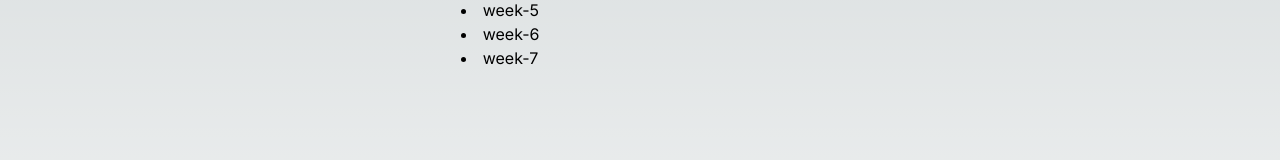
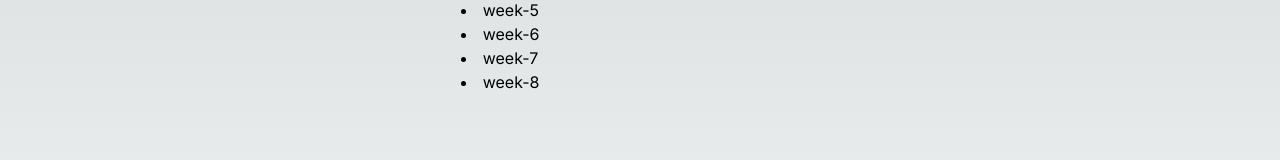
Before and after one commit to Aaron-1303/cprg306-assignments, a Next.js app in the folder cprg306-assignments/: page / in a window 1280 px wide. Shown: the part 194-354 px from the top of the page. Built offline with nearby package versions, Linux system fonts and the light colour scheme.

Commit message:
Update page.js

```diff
--- a/cprg306-assignments/app/page.js
+++ b/cprg306-assignments/app/page.js
@@ -4,6 +4,7 @@ import page2 from "./week-4/page"
 import page3 from "./week-5/page"
 import page4 from "./week-6/page"
 import page5 from "./week-7/page"
+import page6 from "./week-8/page"
 import Image from "next/image";
 import Link from "next/link";
 export default function Home() {
@@ -18,6 +19,7 @@ export default function Home() {
         <li><Link href="/week-5">week-5</Link></li>
         <li><Link href="/week-6">week-6</Link></li>
         <li><Link href="/week-7">week-7</Link></li>
+     <li><Link href="/week-8">week-8</Link></li>
 
       </div>
     </main>
```
